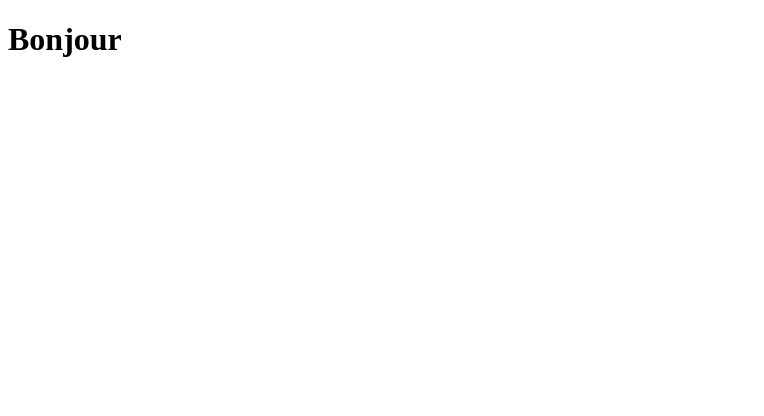
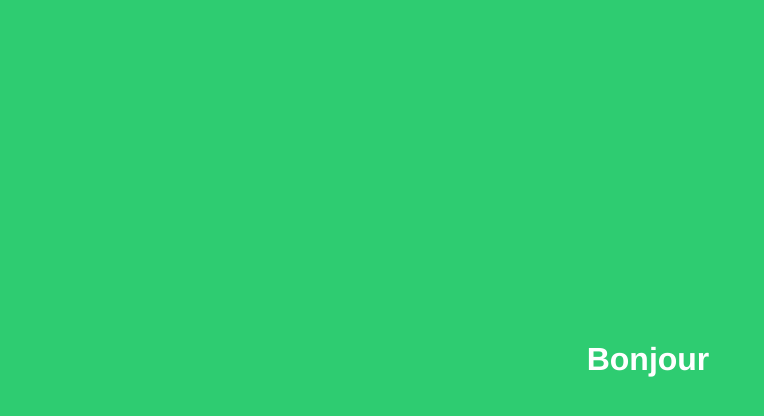
Before and after one commit to v-h-z/javascript101, a plain HTML site: page index.html in a window 1280 px wide. Shown: the whole page, without its empty margins (0-764 px from the left). Drawn offline with Linux system fonts and the light colour scheme.

Commit message:
avec le lien vers le script.js qui marche + style.css

```diff
--- a/index.html
+++ b/index.html
@@ -1,6 +1,7 @@
 <!DOCTYPE html>
 <html>
 <head>
+	<link rel="stylesheet" type="text/css" href="style.css">
 	<title></title>
 </head>
 <body>
@@ -9,8 +10,8 @@
 		Bonjour
 	</h1>
 
-<!-- LIER LE JS ??? -->
-	<script scr="script.js"></script>
+<script type="text/javascript" src="script.js"></script>
+
 
 </body>
 </html>
--- /dev/null
+++ b/style.css
@@ -0,0 +1,11 @@
+body {
+		background-color :#2ecc71;
+		color : white;
+	}
+	h1 {
+		position: absolute;
+		top: 40%;
+		width: 100%;
+		font-family: Helvetica;
+		font-size: 100;
+		text-align: center;
```
Also changed, not shown: 1 other file.
